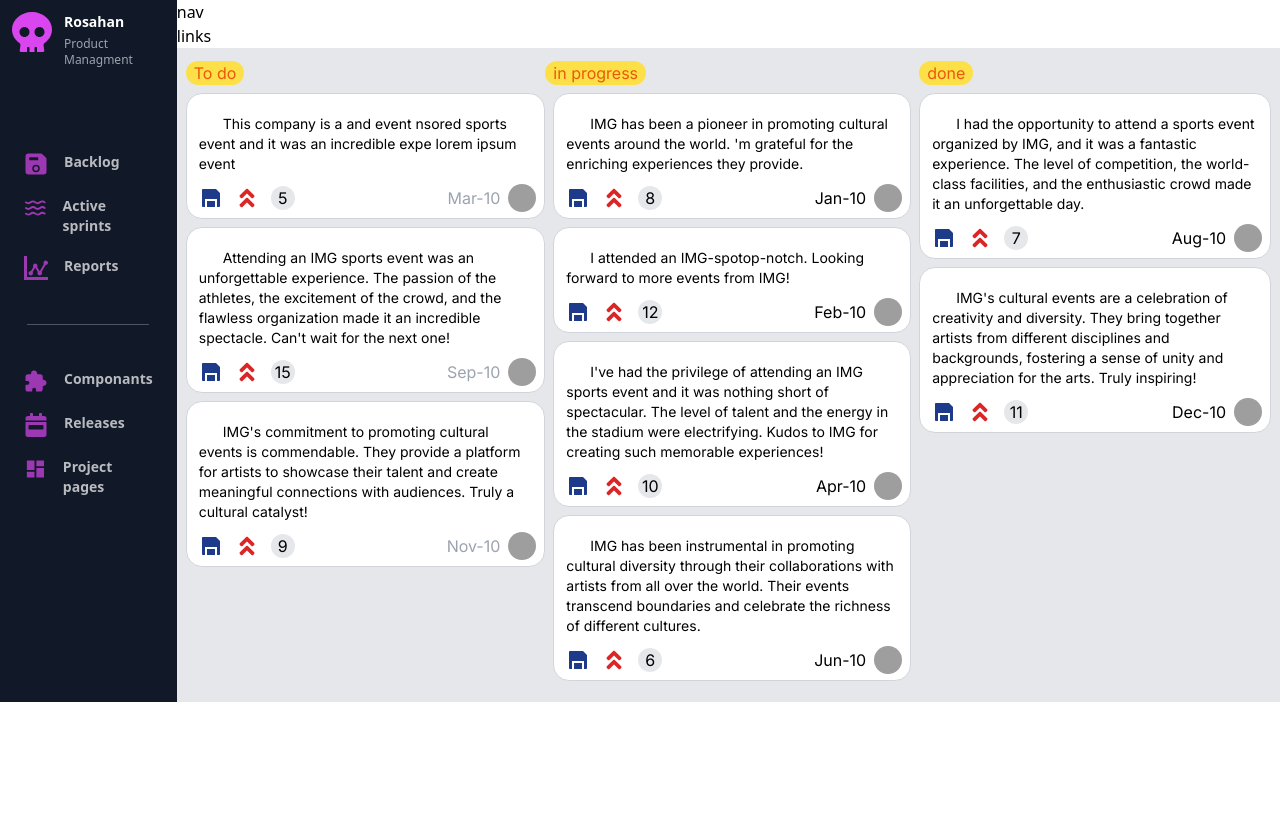
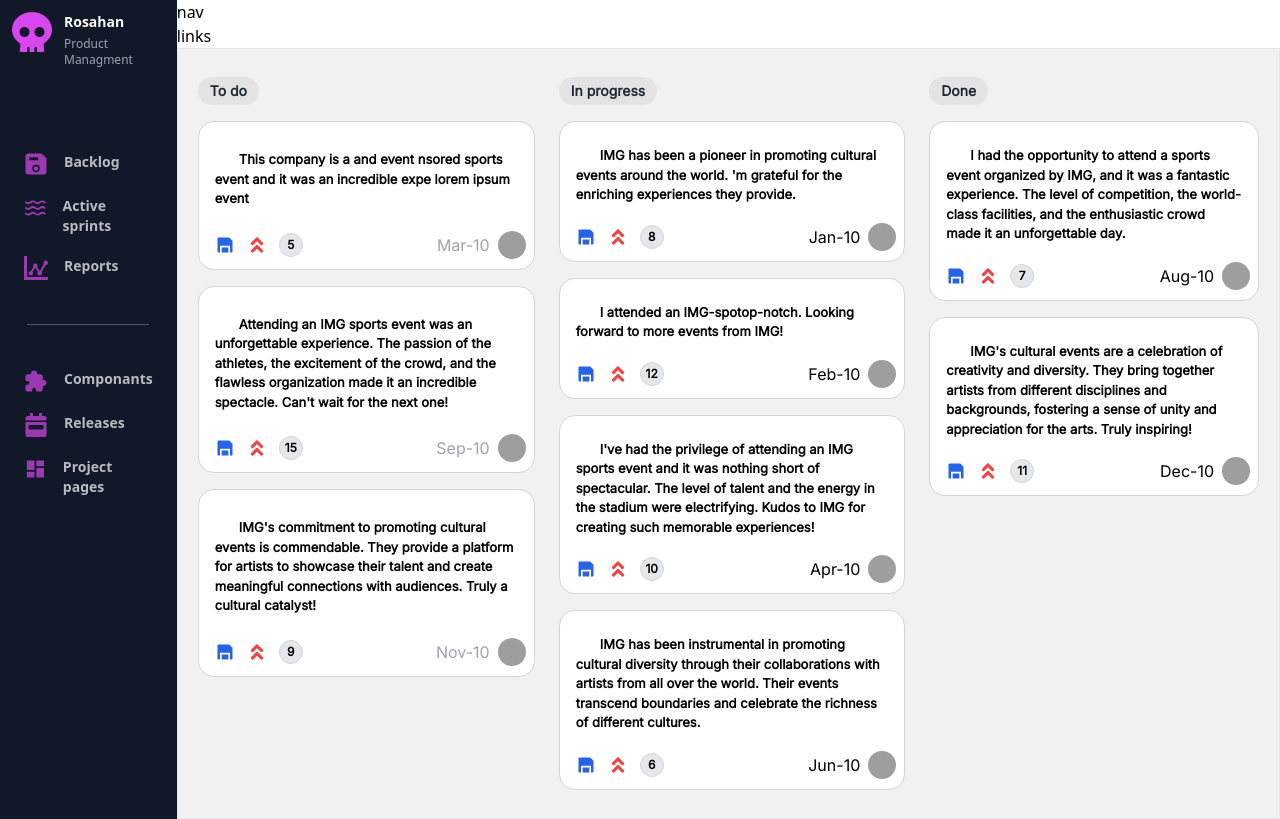
Before and after one commit to ysfzxz7/dashbord, a React (Create React App) app in the folder dashbord/: page / in a window 1280 px wide. Built offline with nearby package versions, Linux system fonts and the light colour scheme; grey boxes are pictures that could not be loaded.

Commit message:
main.js updated

```diff
--- a/dashbord/src/componant/right/main.js
+++ b/dashbord/src/componant/right/main.js
@@ -1,83 +1,103 @@
-import data from "../../data.json";
-import { RiSaveFill } from "react-icons/ri";
-import { FaAngleDoubleUp } from "react-icons/fa";
+import data from '../../data.json';
+import { RiSaveFill } from 'react-icons/ri';
+import { FaAngleDoubleUp } from 'react-icons/fa';
 
-const todoData = data.filter(item => item.tag == "Todo")
-const inProgressData = data.filter(item => item.tag == "progress")
-const doneData = data.filter(item => item.tag == "done")
-const Links = ()=>
-{
+const todoData = data.filter((item) => item.tag === 'Todo');
+const inProgressData = data.filter((item) => item.tag === 'progress');
+const doneData = data.filter((item) => item.tag === 'done');
+const Links = () => {
   return (
-        <div className=" main flex px-2  border  bg-gray-200 py-3 h-auto" >
+    <div className="main flex px-2 py-3 border bg-[#f1f1f1] h-auto">
+      {/**these are to do data */}
+      <div className="mx-3">
+        <h2 className="text-gray-800 text-sm font-extrabold bg-[#E3E3E3] rounded-full w-fit my-4 px-3 py-1 cursor-pointer">
+          To do
+        </h2>
 
-
-            {/**these are to do data */}
-            <div className="">
-                <h2 className="text-orange-600 bg-yellow-300 rounded-full w-fit px-2 cursor-pointer">To do</h2>
-
-                    {todoData.map((item, index)=>(
-                       <div className="hover:border-gray-500 cursor-pointer border border-gray-300 my-2 rounded-2xl px-3 py-2 bg-white relative">
-                        <p className="  text-sm indent-6 py-3">{item.comment}</p>
-                        <div className="flex items-center">
-                        <RiSaveFill className="text-blue-900 text-2xl" />
-                        <FaAngleDoubleUp  className="text-red-600 text-2xl mx-3"/>
-                        <h2 className="bg-gray-200 rounded-full h-6 w-6 flex justify-center items-center  ">{item.likes}</h2>
+        {todoData.map((item, index) => (
+          <div className="border hover:border-gray-500 hover:shadow-md hover:shadow-slate-400 transition-all ease-in-out cursor-pointer border-gray-300 my-4 rounded-2xl px-4 py-3 bg-white relative">
+            <p className="text-[13px] font-semibold indent-6 py-4">
+              {item.comment}
+            </p>
+            <div className="flex items-center mt-2">
+              <RiSaveFill className="text-blue-600 text-xl" />
+              <FaAngleDoubleUp className="text-red-500 text-xl mx-3" />
+              <h2 className="text-xs font-bold bg-gray-200 border-solid border-[1px] border-gray-300 rounded-full h-6 w-6 flex justify-center items-center">
+                {item.likes}
+              </h2>
               <div className="absolute right-2 flex items-center">
                 <h2 className="text-gray-400">{item.month}</h2>
-                        <img className="h-7 w-7 rounded-full ml-2" src={item.img}/>
+                <img
+                  alt=""
+                  className="h-7 w-7 rounded-full ml-2"
+                  src={item.img}
+                />
               </div>
             </div>
           </div>
-
         ))}
       </div>
 
+      {/**these are the din progress data */}
+      <div className="mx-3">
+        <h2 className="text-gray-800 text-sm font-extrabold bg-[#E3E3E3] rounded-full w-fit my-4 px-3 py-1 cursor-pointer">
+          In progress
+        </h2>
 
-            {/**these are the din progress data */}
-            <div className="">
-                <h2 className="text-orange-600 bg-yellow-300 rounded-full w-fit px-2 cursor-pointer">in progress</h2>
-
-                    {inProgressData.map((item, index)=>(
-                       <div className="hover:border-gray-500 cursor-pointer border border-gray-300 my-2 rounded-2xl px-3 py-2 mx-2 bg-white relative">
-                        <p className="text-sm indent-6 py-3">{item.comment}</p>
-                        <div className="flex items-center">
-                        <RiSaveFill className="text-blue-900 text-2xl" />
-                        <FaAngleDoubleUp  className="text-red-600 text-2xl mx-3"/>
-                        <h2 className="bg-gray-200 rounded-full h-6 w-6 flex justify-center items-center  ">{item.likes}</h2>
+        {inProgressData.map((item, index) => (
+          <div className="border hover:border-gray-500 hover:shadow-md hover:shadow-slate-400 transition-all ease-in-out cursor-pointer border-gray-300 my-4 rounded-2xl px-4 py-3 bg-white relative">
+            <p className="text-[13px] font-semibold indent-6 py-3">
+              {item.comment}
+            </p>
+            <div className="flex items-center mt-2">
+              <RiSaveFill className="text-blue-600 text-xl" />
+              <FaAngleDoubleUp className="text-red-500 text-xl mx-3" />
+              <h2 className="text-xs font-bold bg-gray-200 border-solid border-[1px] border-gray-300 rounded-full h-6 w-6 flex justify-center items-center">
+                {item.likes}
+              </h2>
               <div className="absolute right-2 flex items-center">
                 <h2 className="">{item.month}</h2>
-                        <img className="h-7 w-7 rounded-full ml-2" src={item.img}/>
+                <img
+                  alt=""
+                  className="h-7 w-7 rounded-full ml-2"
+                  src={item.img}
+                />
               </div>
             </div>
           </div>
-
         ))}
       </div>
 
       {/**these are the done data */}
-            <div className="">
-                <h2 className="text-orange-600 bg-yellow-300 rounded-full w-fit px-2 cursor-pointer">done</h2>
+      <div className="mx-3">
+        <h2 className="text-gray-800 text-sm font-extrabold bg-[#E3E3E3] rounded-full w-fit my-4 px-3 py-1 cursor-pointer">
+          Done
+        </h2>
 
-                    {doneData.map((item, index)=>(
-                       <div className="hover:border-gray-500 cursor-pointer border border-gray-300 my-2 rounded-2xl px-3 py-2 bg-white relative">
-                        <p className="text-sm indent-6 py-3">{item.comment}</p>
-                        <div className="flex items-center">
-                        <RiSaveFill className="text-blue-900 text-2xl" />
-                        <FaAngleDoubleUp  className="text-red-600 text-2xl mx-3"/>
-                        <h2 className="bg-gray-200 rounded-full h-6 w-6 flex justify-center items-center  ">{item.likes}</h2>
+        {doneData.map((item, index) => (
+          <div className="border hover:border-gray-500 hover:shadow-md hover:shadow-slate-400 transition-all ease-in-out cursor-pointer border-gray-300 my-4 rounded-2xl px-4 py-3 bg-white relative">
+            <p className="text-[13px] font-semibold indent-6 py-3">
+              {item.comment}
+            </p>
+            <div className="flex items-center mt-2">
+              <RiSaveFill className="text-blue-600 text-xl" />
+              <FaAngleDoubleUp className="text-red-500 text-xl mx-3" />
+              <h2 className="text-xs font-bold bg-gray-200 border-solid border-[1px] border-gray-300 rounded-full h-6 w-6 flex justify-center items-center">
+                {item.likes}
+              </h2>
               <div className="absolute right-2 flex items-center">
                 <h2 className="">{item.month}</h2>
-                        <img className="h-7 w-7 rounded-full ml-2" src={item.img}/>
+                <img
+                  alt=""
+                  className="h-7 w-7 rounded-full ml-2"
+                  src={item.img}
+                />
               </div>
             </div>
           </div>
-
         ))}
       </div>
-
-
-
     </div>
-    )
-}
+  );
+};
 export default Links;
```
Also changed, not shown: dashbord/src/App.css (+4 -4 lines), dashbord/src/App.js (+5 -5 lines). Lines whose indentation alone changed are shown as unchanged.
